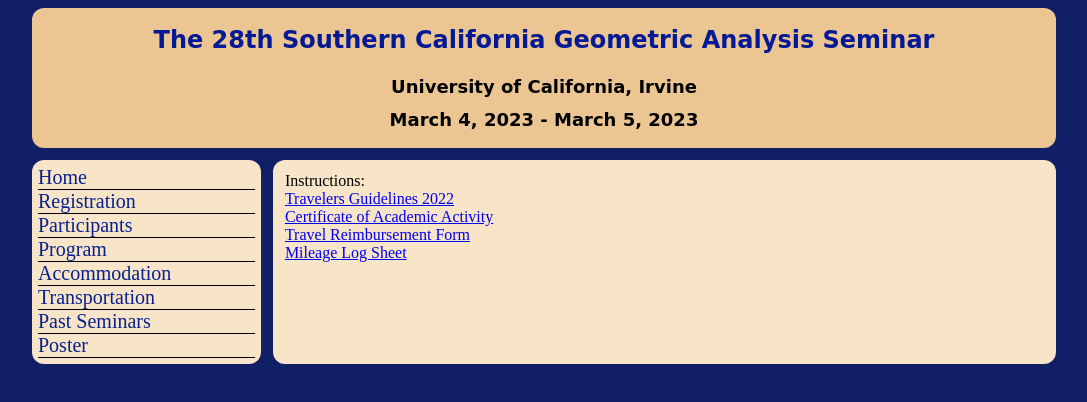
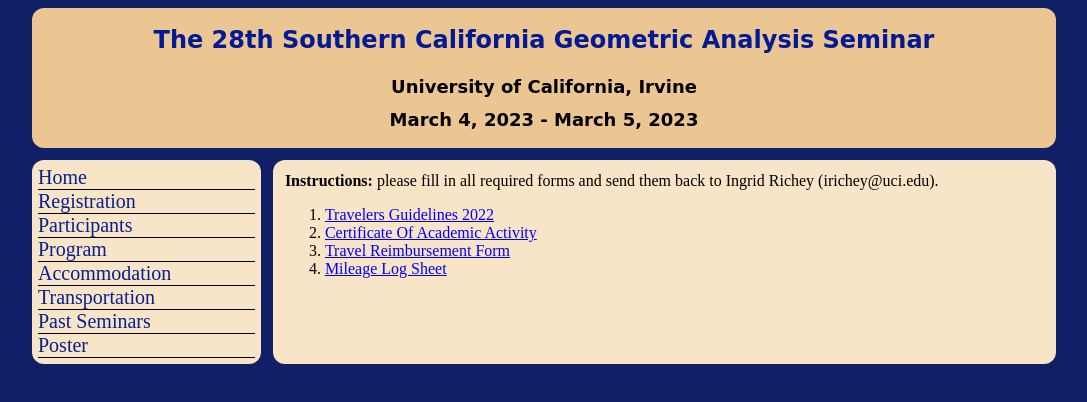
Before and after one commit to Geometry-Discovery-Project-UCI/scgas.math.uci.edu, a Vue app: page /reimbursement in a window 1280 px wide. Shown: the top 402 px of the page, without its empty margins (96-1183 px from the left). Built offline with nearby package versions, Linux system fonts and the light colour scheme.

Commit message:
chore(*): adjustments on reimbursement

```diff
--- a/package.json
+++ b/package.json
@@ -4,7 +4,7 @@
   "private": true,
   "scripts": {
     "serve": "vue-cli-service serve",
-    "build": "vue-cli-service build",
+    "build": "vue-cli-service lint && vue-cli-service build",
     "lint": "vue-cli-service lint"
   },
   "dependencies": {
--- a/src/App.vue
+++ b/src/App.vue
@@ -15,4 +15,8 @@
 html {
   background-color: rgb(16, 31, 102);
 }
+
+.hover-shadow:hover {
+  text-shadow: 2px 2px 4px #000000;
+}
 </style>
--- a/src/components/AppSider.vue
+++ b/src/components/AppSider.vue
@@ -2,7 +2,7 @@
   <div id="sider">
     <div v-for="route in routes" :key="route.name">
       <div style="border-bottom: 1px solid #000000">
-        <RouterLink class="nav-item" :to="route.path">{{
+        <RouterLink class="nav-item hover-shadow" :to="route.path">{{
           route.name
         }}</RouterLink>
       </div>
@@ -25,10 +25,6 @@
   color: rgb(6, 32, 144);
 }
 
-.nav-item:hover {
-  text-shadow: 2px 2px 4px #000000;
-}
-
 .nav-item:visited {
   color: rgb(6, 32, 144);
 }
@@ -36,7 +32,5 @@
 
 <script setup lang="ts">
 import { routes as rawRoutes } from "@/router";
-const routes = rawRoutes.filter(
-  (e) => !e.redirect && e.name != "reimbursement"
-);
+const routes = rawRoutes.filter((e) => !e.hidden);
 </script>
--- a/src/router/index.ts
+++ b/src/router/index.ts
@@ -9,7 +9,7 @@
 import PosterView from "@/views/PosterView.vue";
 import ReimbursementView from "@/views/ReimbursementView.vue";
 
-export const routes: Array<RouteRecordRaw> = [
+export const routes: Array<RouteRecordRaw & { hidden?: boolean }> = [
   {
     path: "/",
     name: "home",
@@ -54,10 +54,12 @@
     name: "reimbursement",
     path: "/reimbursement",
     component: ReimbursementView,
+    hidden: true,
   },
   {
     path: "/:catchAll(.*)",
     redirect: "/",
+    hidden: true,
   },
 ];
 
--- a/src/views/ParticipantsView.vue
+++ b/src/views/ParticipantsView.vue
@@ -11,8 +11,12 @@
       </thead>
       <tbody>
         <tr v-for="participant in participants" :key="participant.name">
-          <td>{{ participant.name.split(" ").pop() }}</td>
-          <td>{{ participant.name.split(" ").slice(0, -1).join(" ") }}</td>
+          <td>
+            <strong>{{
+              participant.name.split(" ").slice(-1).join(" ")
+            }}</strong>
+          </td>
+          <td>{{ participant.name.split(" ")[0] }}</td>
           <td>{{ participant.institute }}</td>
         </tr>
       </tbody>
--- a/src/views/ReimbursementView.vue
+++ b/src/views/ReimbursementView.vue
@@ -1,21 +1,41 @@
 <template>
-  Instructions:
-  <div>
-    <a href="travelers_guidelines_2022.pdf" target="_blank"
-      >Travelers Guidelines 2022</a
-    >
-  </div>
-  <div>
-    <a href="certificate_of_academic_activity.pdf" target="_blank"
-      >Certificate of Academic Activity</a
-    >
-  </div>
-  <div>
-    <a href="travel_reimbursement_form.pdf" target="_blank"
-      >Travel Reimbursement Form</a
-    >
-  </div>
-  <div>
-    <a href="mileage_log_sheet.pdf" target="_blank">Mileage Log Sheet</a>
-  </div>
+  <strong>Instructions: </strong> please fill in all required forms and send
+  them back to Ingrid Richey (irichey@uci.edu).
+  <ol>
+    <li v-for="document in documents" :key="document">
+      <div class="reimbursement-document hover-shadow">
+        <a :href="document" target="_blank">{{
+          document.split(".")[0].replaceAll("_", " ")
+        }}</a>
+      </div>
+    </li>
+  </ol>
 </template>
+
+<style>
+.reimbursement-document a {
+  text-transform: capitalize;
+  color: blue;
+}
+
+.reimbursement-document:visited {
+  color: blue;
+}
+</style>
+
+<script lang="ts">
+import { defineComponent } from "vue";
+
+export default defineComponent({
+  setup: () => {
+    return {
+      documents: [
+        "travelers_guidelines_2022.pdf",
+        "certificate_of_academic_activity.pdf",
+        "travel_reimbursement_form.pdf",
+        "mileage_log_sheet.pdf",
+      ],
+    };
+  },
+});
+</script>
```
